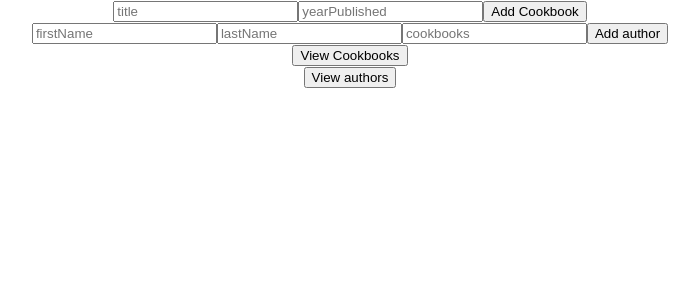
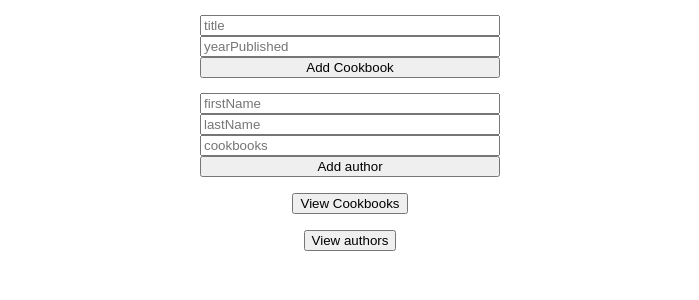
Before and after one commit to rneyrinck/Cookbooker, a React (Create React App) app: page / in a window 1280 px wide. Shown: the top 300 px of the page, without its empty margins (290-989 px from the left). Built offline with nearby package versions, Linux system fonts and the light colour scheme.

Commit message:
spent a lot of time trying to get the authors list to display their books, rna into some infinite loops that my computer did not enjoy. Need ot rework how my list is returned or how the author schema is written to avoid a fetch inside of a .map

```diff
--- a/src/App.css
+++ b/src/App.css
@@ -1,5 +1,10 @@
 .App {
   text-align: center;
+  display: flex;
+  flex-direction: column;
+  align-items: center;
+  margin: 15px;
+  gap: 15px;
 }
 
 .App-logo {
@@ -36,3 +41,9 @@
     transform: rotate(360deg);
   }
 }
+form{
+  display: flex;
+  flex-direction: column;
+  width: 300px;
+
+}
--- a/src/App.js
+++ b/src/App.js
@@ -1,3 +1,4 @@
+// trying to rework this so the webpage is centered around the author, with each cookbook displaying in the authors section
 import { useState } from "react";
 import "./App.css";
 
@@ -50,7 +51,7 @@ function App() {
   const [author, setAuthor] = useState({
     firstName: "",
     lastName: "",
-    cookbooks: [{}]
+    cookbooks: [],
   });
 
   const handleClickAuthor = () => {
@@ -83,7 +84,38 @@ function App() {
       .then(() => fetch("http://localhost:4000/api/authors"))
       .then((response) => response.json())
       .then((data) => setAuthors(data))
-      .then(() => setAuthor({ firstName: "", lastName: "", cookbooks: [{}] }));
+      .then(() => setAuthor({ firstName: "", lastName: "", cookbooks: [] }));
+  };
+
+  // search matching book ID to book array, return that book data
+  const [authorsCookbook, setAuthorsCookbook] = useState();
+
+  const [authorsCookbooks, setAuthorsCookbooks] = useState({ title: "", yearPublished: "" });
+
+  const bookSearch = (query) => {
+    query.map((items) => {
+      console.log(`http://localhost:4000/api/cookbooks/id/${items}`)
+      fetch(`http://localhost:4000/api/cookbooks/id/${items}`,{
+        headers:{
+          "Content-Type": "application/json",
+        },
+        method: "GET",
+
+      })
+      .then((response) => response.json())
+      // .then((data)=>console.log(data))
+
+      // .then((data) => setAuthorsCookbook(data))
+      // .then(() => setAuthorsCookbooks({ title: "", yearPublished: "" }))
+      // .then(console.log(authorsCookbooks))
+    //    return(
+    //   //  <p>{authorsCookbooks}</p>
+    //  )
+    });
+
+    // return(
+    //   <p>{authorsCookbooks.title}</p>
+    // )
   };
 
   const authorList = authors.map((author) => (
@@ -91,7 +123,7 @@ function App() {
       <div>
         Author: {author.firstName} {author.lastName}
       </div>
-      <div>Cookbooks: {author.cookbooks[{}]} </div>
+      <div>Cookbooks: {bookSearch(author.cookbooks)}</div>
     </div>
   ));
 
@@ -113,7 +145,7 @@ function App() {
         />
         <button type="Submit">Add Cookbook</button>
       </form>
-{/* author form */}
+      {/* author form */}
       <form onSubmit={handleSubmitAuthor} className="new-author-form">
         <input
           onChange={handleChangeAuthor}
@@ -147,7 +179,7 @@ function App() {
         <button className="author-button" onClick={handleClickAuthor}>
           View authors
         </button>
-          {authorList}
+        {authorList}
       </section>
     </div>
   );
```
